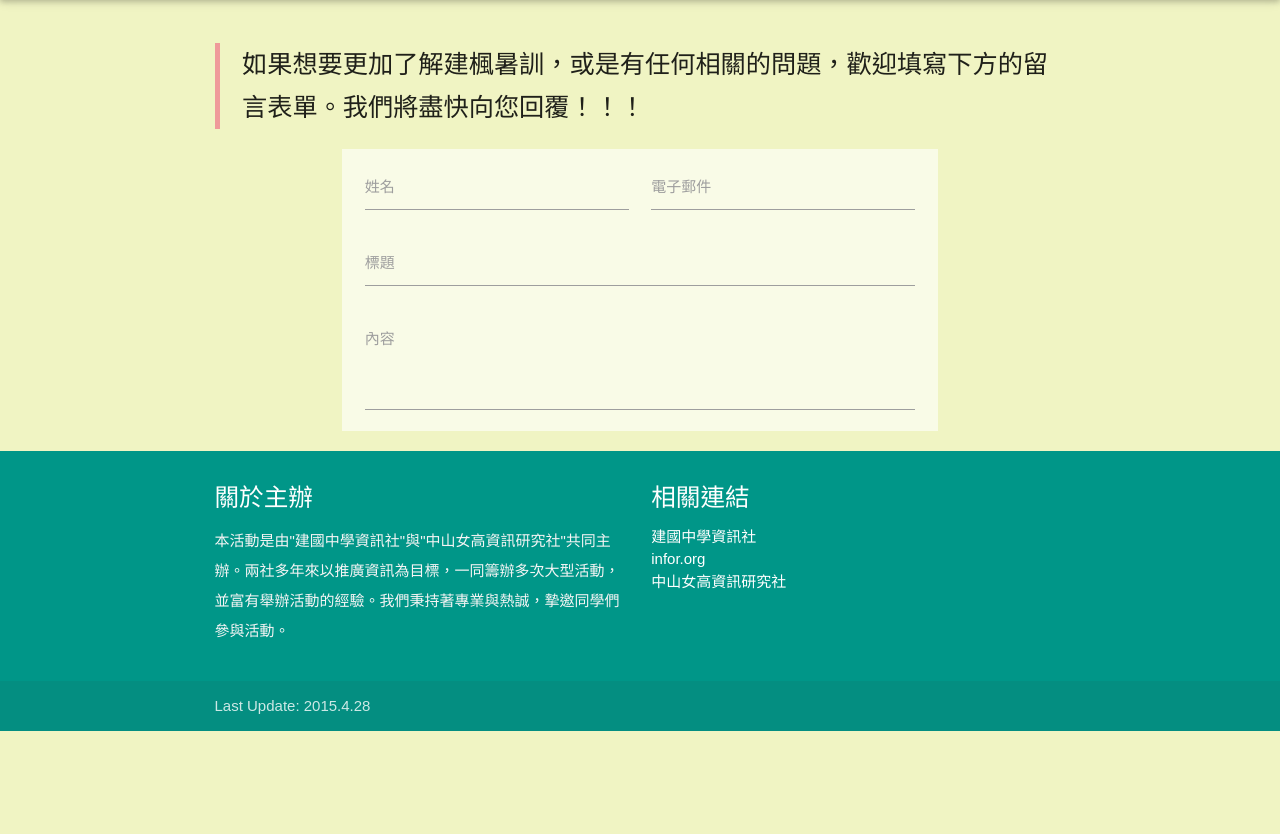
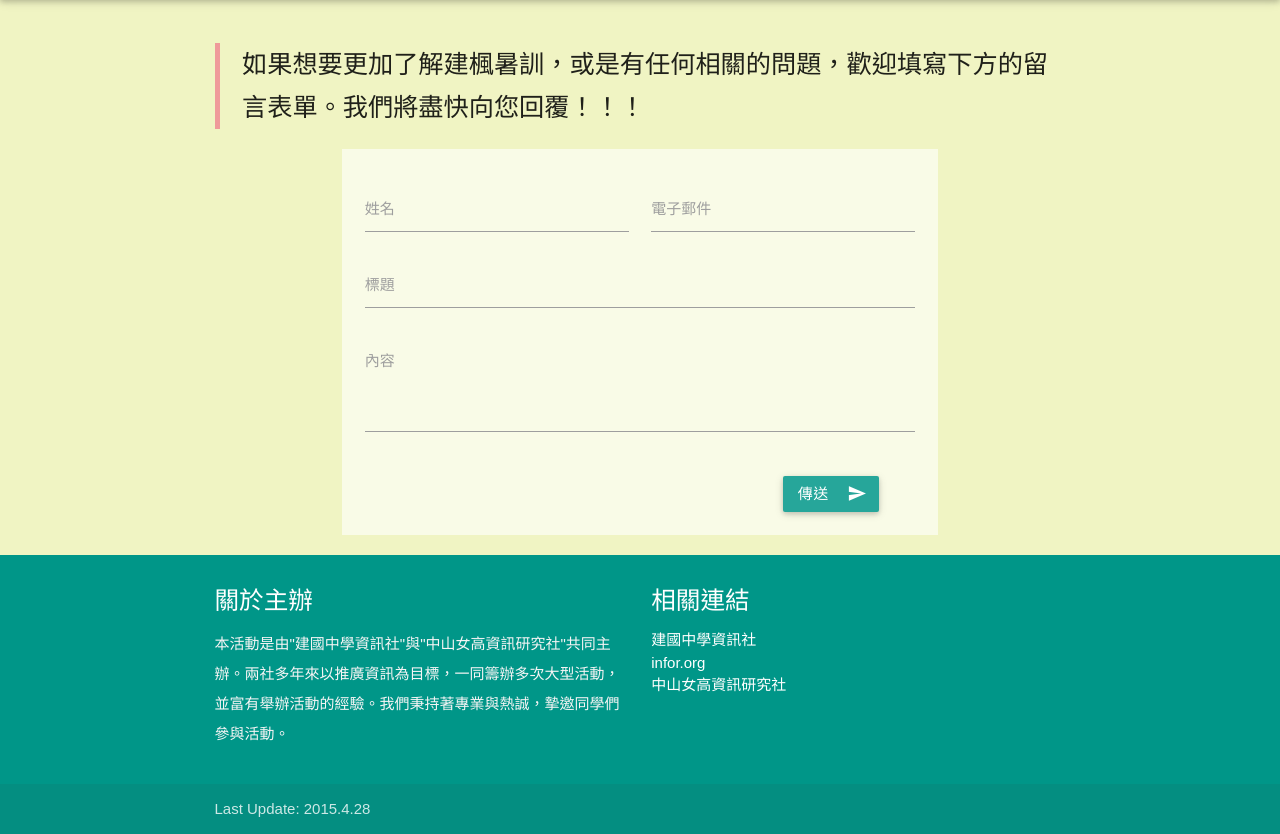
Before and after one commit to jjwong0915/summer2015, a Python web app: template Summer/template/contact.html in a window 1280 px wide. Shown: the part 64-898 px from the top of the page. Before the commit the page ends 795 px from the top, so only its background shows below. Run offline with Jinja, Linux system fonts and the light colour scheme; the template is opened without the code that fills it, so the values that code supplies are empty; some libraries are stand-ins or nearby versions.

Commit message:
1st time modify contact

```diff
--- a/Summer/template/contact.html
+++ b/Summer/template/contact.html
@@ -9,6 +9,7 @@
      </blockquote>
      <form method="post" class="lime lighten-5 container">
       <div class="row">
+        <div class="col s12"><br></div>
         <div class="input-field col s6">
           <input id="name" name="name" type="text">
           <label for="name">姓名</lable>
@@ -25,6 +26,12 @@
           <textarea id="content" name="content" class="materialize-textarea"></textarea>
           <label for="content">內容</lable>
         </div>
+        <div class="col s12"><br></div>
+        <button class="btn waves-effect waves-light col offset-s9 s2" type="submit" name="action">
+          傳送
+          <i class="mdi-content-send right"></i>
+        </button>
+        <div class="col s12"><br></div>
       </div>
     </form>
   </div>
```
Also changed, not shown: 1 other file.
